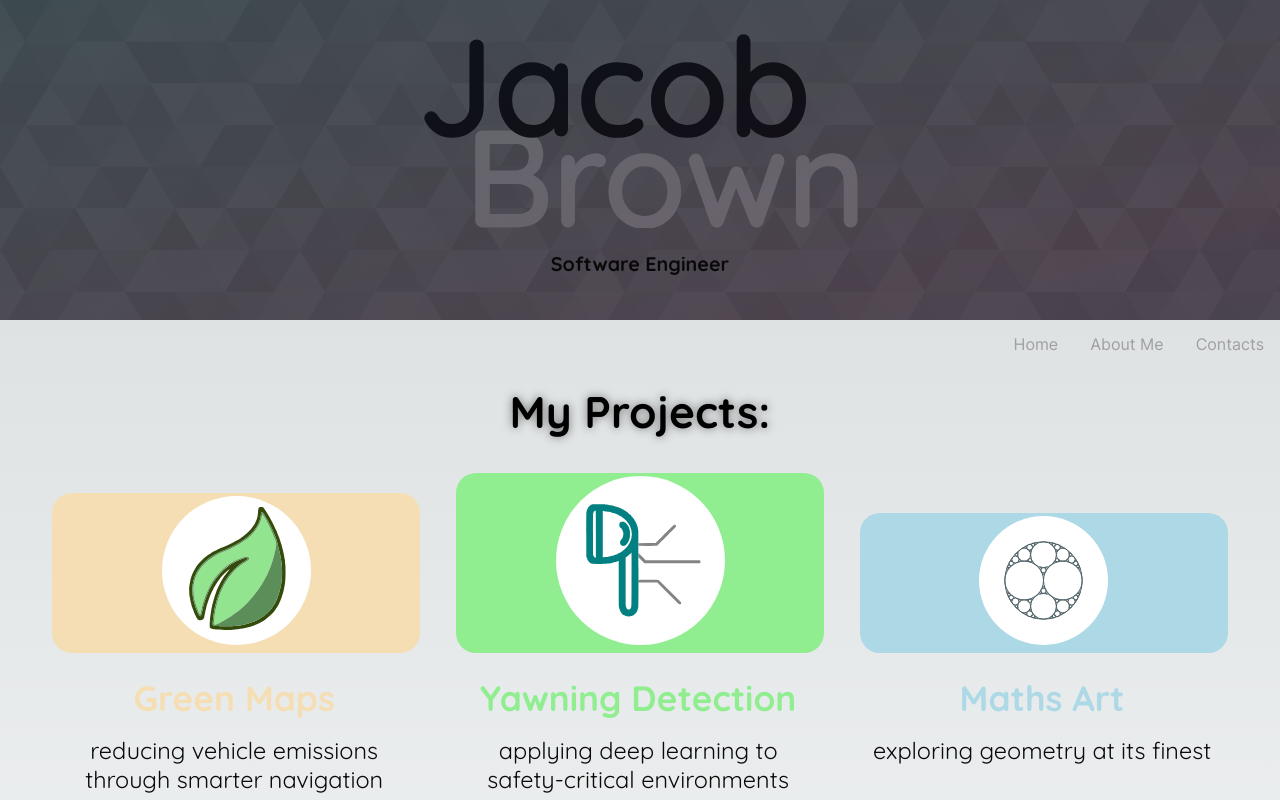
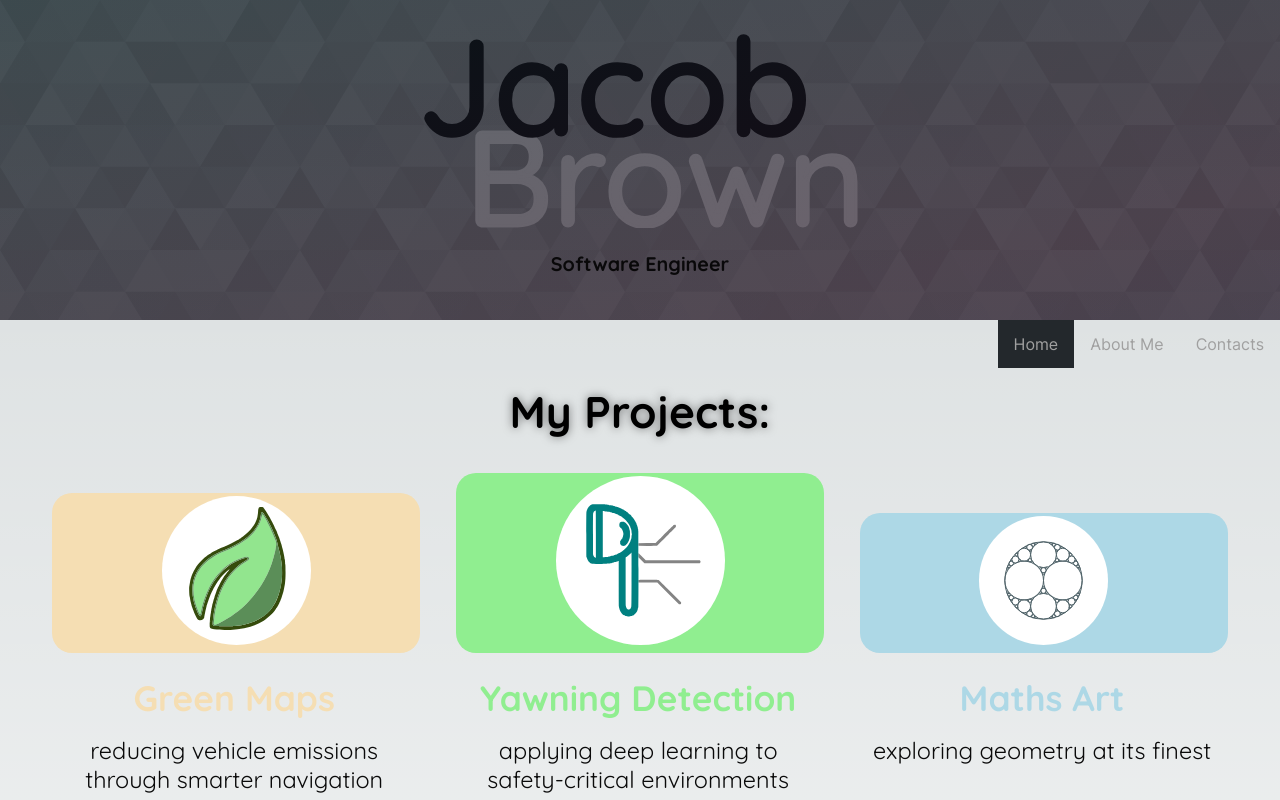
Before and after one commit to jacbn/jacbn.me, a Next.js app: page / in a window 1280 px wide. Shown: the top 800 px of the page. Built offline with nearby package versions, Linux system fonts and the light colour scheme.

Commit message:
navbox highlights active page

```diff
--- a/src/components/navbar.tsx
+++ b/src/components/navbar.tsx
@@ -3,7 +3,13 @@ import styles from '@/styles/projects.module.css'
 
 import Link from 'next/link'
 
-export default function NavBar({showName}: {showName: boolean}) {
+export function NavBox({text, href, active}: {text: string, href: string, active: boolean}) {
+  return (
+    <Link className={`${styles.navBox} ${(active) ? styles.activeNavBox : ''}`} href={href}>{text}</Link>
+  )
+}
+
+export default function NavBar({showName, activePage}: {showName: boolean, activePage?: string}) {
   return (
     <nav>
       <div className={styles.myName}>
@@ -16,9 +22,9 @@ export default function NavBar({showName}: {showName: boolean}) {
       )}
       </div>
       <div>
-        <Link className={styles.navBox} href="/contacts">Contacts</Link>
-        <Link className={styles.navBox} href="/about">About Me</Link>
-        <Link className={styles.navBox} href="/">Home</Link>
+        <NavBox text="Contacts" href="/contacts" active={activePage === '/contacts'} />
+        <NavBox text="About Me" href="/about" active={activePage === '/about'} />
+        <NavBox text="Home" href="/" active={activePage === '/'} />
       </div>
     </nav>
   )
--- a/src/pages/index.tsx
+++ b/src/pages/index.tsx
@@ -105,7 +105,7 @@ export default function Page() {
   return (
     <main>
       <Title />
-      <NavBar showName={false} />
+      <NavBar showName={false} activePage={router.asPath} />
       <PageContent pageName={router.asPath} />
     </main>
   )
--- a/src/styles/projects.module.css
+++ b/src/styles/projects.module.css
@@ -70,6 +70,10 @@ nav .navBox {
   padding: 14px 16px;
   cursor: pointer;
   transition: all 200ms ease-out;
+}
+
+nav .activeNavBox {
+  background-color: #23282c;
 }
 
 nav .navBox:hover {
```
